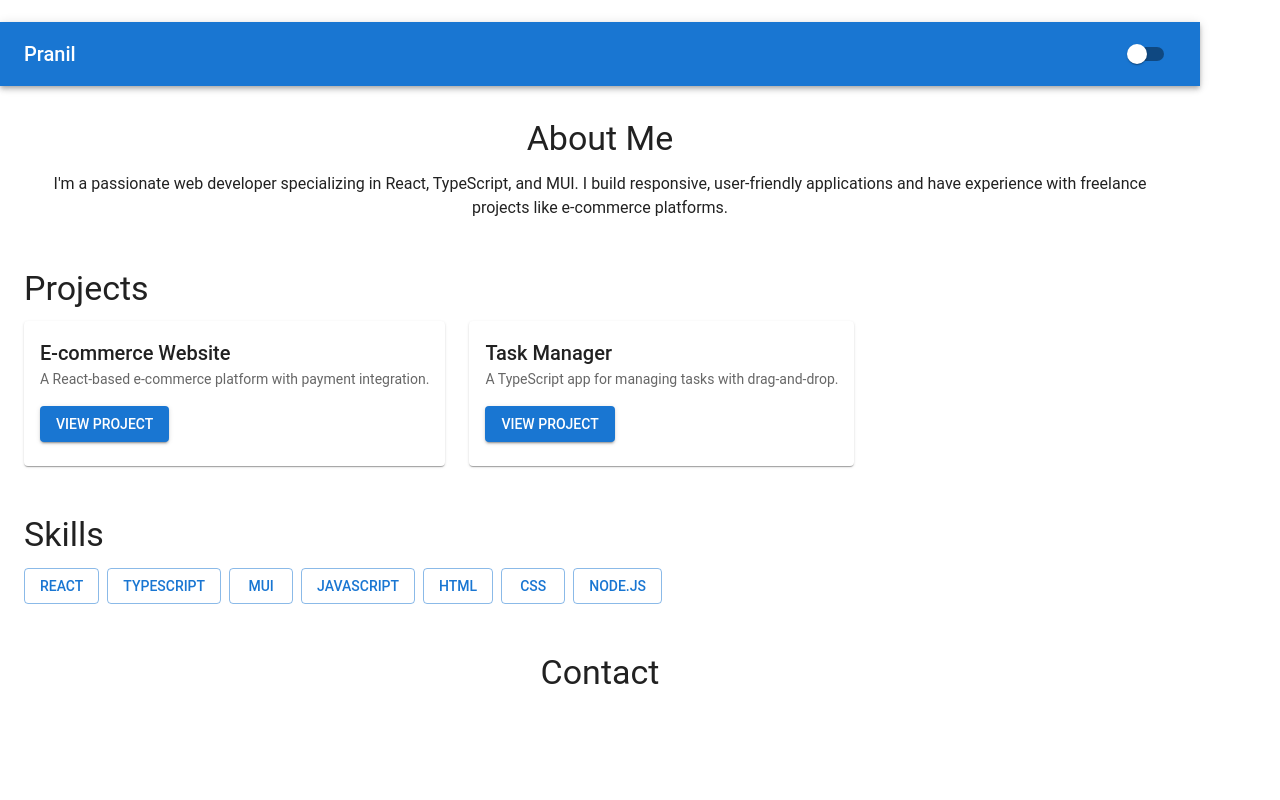
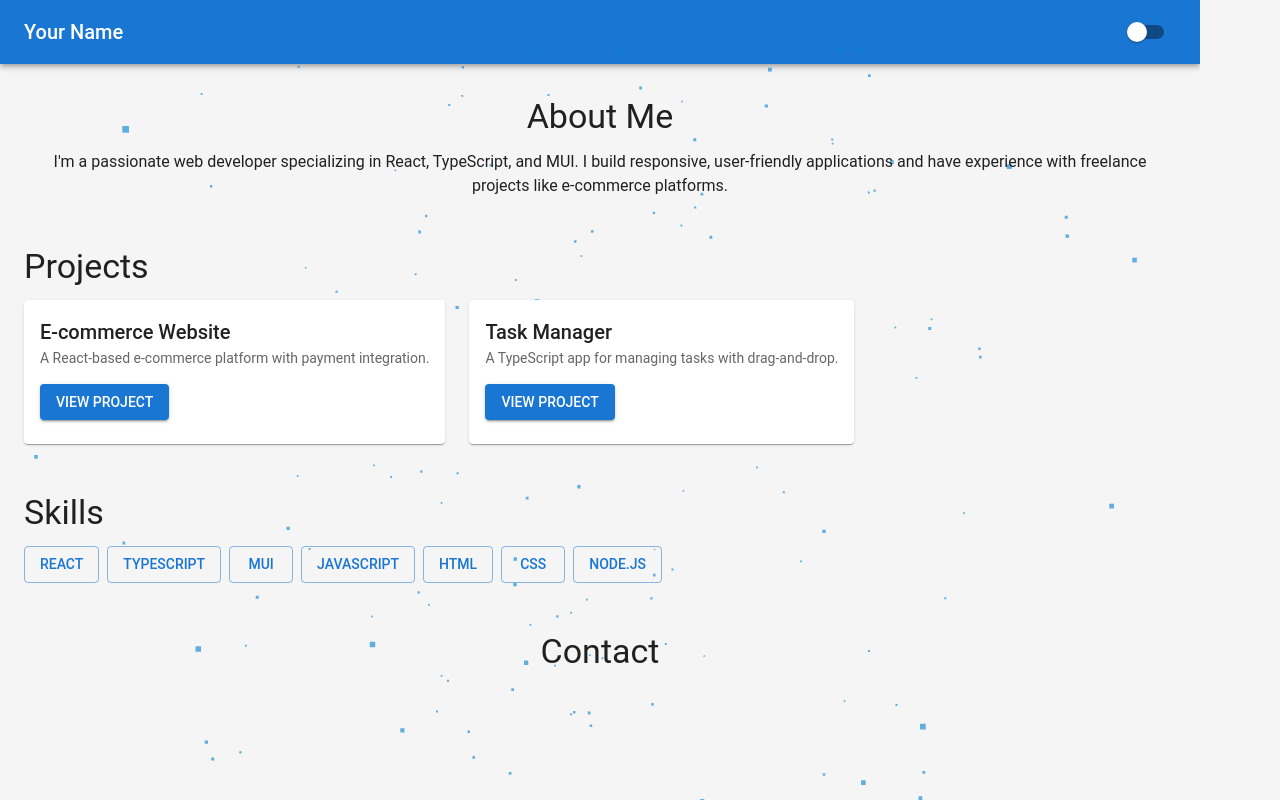
Before and after one commit to pranilveer/PranilPortfolio, a React (Vite) app: page / in a window 1280 px wide. Built offline with nearby package versions, Linux system fonts and the light colour scheme; some icons are missing.

Commit message:
feat: add 3D particle background animation with Three.js

```diff
--- a/package.json
+++ b/package.json
@@ -14,14 +14,17 @@
     "@emotion/styled": "^11.14.0",
     "@mui/icons-material": "^7.1.0",
     "@mui/material": "^7.1.0",
+    "@react-three/fiber": "^9.1.2",
     "react": "^19.1.0",
     "react-dom": "^19.1.0",
-    "react-router-dom": "^7.6.0"
+    "react-router-dom": "^7.6.0",
+    "three": "^0.176.0"
   },
   "devDependencies": {
     "@eslint/js": "^9.25.0",
     "@types/react": "^19.1.2",
     "@types/react-dom": "^19.1.2",
+    "@types/three": "^0.176.0",
     "@vitejs/plugin-react": "^4.4.1",
     "eslint": "^9.25.0",
     "eslint-plugin-react-hooks": "^5.2.0",
--- a/src/App.tsx
+++ b/src/App.tsx
@@ -1,12 +1,13 @@
 import { useState } from 'react';
 import { ThemeProvider, createTheme } from '@mui/material/styles';
-import { CssBaseline, AppBar, Toolbar, Typography, IconButton, Switch, Container } from '@mui/material';
+import { CssBaseline, AppBar, Toolbar, Typography, IconButton, Switch, Container, Box } from '@mui/material';
 import Brightness4Icon from '@mui/icons-material/Brightness4';
 import Brightness7Icon from '@mui/icons-material/Brightness7';
-import AboutSection from './components/about-section.tsx';
-import ProjectsSection from './components/projects-section.tsx';
-import SkillsSection from './components/skills-section.tsx';
-import ContactSection from './components/contact-section.tsx';
+import AboutSection from './components/about-section';
+import ProjectsSection from './components/projects-section';
+import SkillsSection from './components/skills-section';
+import ContactSection from './components/contact-section';
+import BackgroundAnimation from './components/background-animation';
 
 const App: React.FC = () => {
   const [darkMode, setDarkMode] = useState(false);
@@ -16,6 +17,9 @@ const App: React.FC = () => {
       mode: darkMode ? 'dark' : 'light',
       primary: { main: '#1976d2' },
       secondary: { main: '#dc004e' },
+      background: {
+        default: darkMode ? '#121212' : '#f5f5f5',
+      },
     },
     typography: {
       fontFamily: 'Roboto, Arial, sans-serif',
@@ -27,10 +31,12 @@ const App: React.FC = () => {
   return (
     <ThemeProvider theme={theme}>
       <CssBaseline />
-      <AppBar position="static">
+      <Box sx={{ position: 'relative', minHeight: '100vh', overflow: 'hidden' }}>
+        <BackgroundAnimation darkMode={darkMode} />
+        <AppBar position="static" sx={{ zIndex: 1 }}>
           <Toolbar>
             <Typography variant="h6" sx={{ flexGrow: 1 }}>
-            Pranil
+              Your Name
             </Typography>
             <IconButton onClick={toggleTheme} color="inherit">
               {darkMode ? <Brightness7Icon /> : <Brightness4Icon />}
@@ -38,12 +44,13 @@ const App: React.FC = () => {
             <Switch checked={darkMode} onChange={toggleTheme} />
           </Toolbar>
         </AppBar>
-      <Container sx={{ py: 4 }}>
+        <Container sx={{ py: 4, position: 'relative', zIndex: 1 }}>
           <AboutSection />
           <ProjectsSection />
           <SkillsSection />
           <ContactSection />
         </Container>
+      </Box>
     </ThemeProvider>
   );
 };
--- /dev/null
+++ b/src/components/background-animation.tsx
@@ -0,0 +1,89 @@
+import { useRef  } from 'react';
+import { Canvas, useFrame } from '@react-three/fiber';
+import * as THREE from 'three';
+
+interface ParticleProps {
+  darkMode: boolean;
+}
+
+const Particles: React.FC<ParticleProps> = ({ darkMode }) => {
+  const particlesRef = useRef<THREE.Points>(null);
+  const particleCount = 200;
+  const positions = new Float32Array(particleCount * 3);
+  const velocities = new Float32Array(particleCount * 3);
+
+  // Initialize particle positions and velocities
+  for (let i = 0; i < particleCount; i++) {
+    positions[i * 3] = (Math.random() - 0.5) * 20;
+    positions[i * 3 + 1] = (Math.random() - 0.5) * 20;
+    positions[i * 3 + 2] = (Math.random() - 0.5) * 20;
+    velocities[i * 3] = (Math.random() - 0.5) * 0.02;
+    velocities[i * 3 + 1] = (Math.random() - 0.5) * 0.02;
+    velocities[i * 3 + 2] = (Math.random() - 0.5) * 0.02;
+  }
+
+  useFrame(() => {
+    if (particlesRef.current) {
+      const positions = particlesRef.current.geometry.attributes.position.array as Float32Array;
+      for (let i = 0; i < particleCount; i++) {
+        positions[i * 3] += velocities[i * 3];
+        positions[i * 3 + 1] += velocities[i * 3 + 1];
+        positions[i * 3 + 2] += velocities[i * 3 + 2];
+
+        // Boundary check
+        for (let j = 0; j < 3; j++) {
+          if (Math.abs(positions[i * 3 + j]) > 10) {
+            positions[i * 3 + j] *= -1;
+            velocities[i * 3 + j] *= -1;
+          }
+        }
+      }
+      particlesRef.current.geometry.attributes.position.needsUpdate = true;
+    }
+  });
+
+  return (
+    <points ref={particlesRef}>
+      <bufferGeometry>
+        <bufferAttribute
+          attach="attributes-position"
+          array={positions}
+          itemSize={3}
+          count={particleCount}
+        />
+      </bufferGeometry>
+      <pointsMaterial
+        color={darkMode ? '#ffffff' : '#1976d2'}
+        size={0.1}
+        transparent
+        opacity={0.6}
+      />
+    </points>
+  );
+};
+
+interface BackgroundAnimationProps {
+  darkMode: boolean;
+}
+
+const BackgroundAnimation: React.FC<BackgroundAnimationProps> = ({ darkMode }) => {
+  return (
+    <Canvas
+      style={{
+        position: 'absolute',
+        top: 0,
+        left: 0,
+        width: '100%',
+        height: '100%',
+        zIndex: 0,
+      }}
+      camera={{ position: [0, 0, 15], fov: 60 }}
+    >
+      <ambientLight intensity={0.5} />
+      <pointLight position={[10, 10, 10]} />
+      <Particles darkMode={darkMode} />
+    </Canvas>
+  );
+};
+
+export default BackgroundAnimation;
--- a/vite.config.ts
+++ b/vite.config.ts
@@ -1,20 +1,7 @@
-// import { defineConfig } from 'vite'
-// import react from '@vitejs/plugin-react'
+import { defineConfig } from 'vite'
+import react from '@vitejs/plugin-react'
 
-// // https://vite.dev/config/
-// export default defineConfig({
-//   plugins: [react()],
-// })
-
-import { defineConfig } from 'vite';
-import react from '@vitejs/plugin-react';
-import path from 'path';
-
+// https://vite.dev/config/
 export default defineConfig({
   plugins: [react()],
-  resolve: {
-    alias: {
-      '@': path.resolve(__dirname, './src'),
-    },
-  },
-});
+})
```
Also changed, not shown: 1 other file (tests, documents, lock files or other folders). Lines whose indentation alone changed are shown as unchanged.
